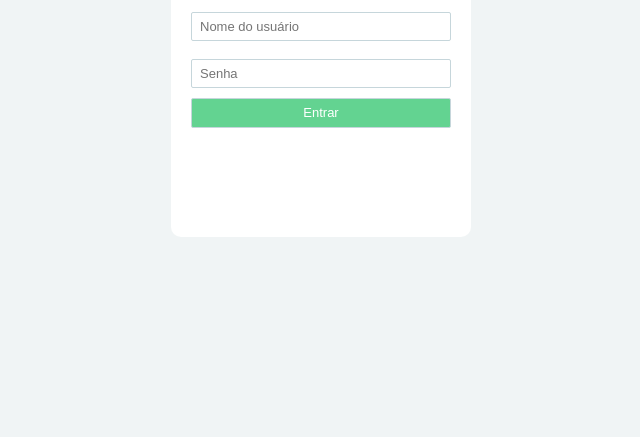
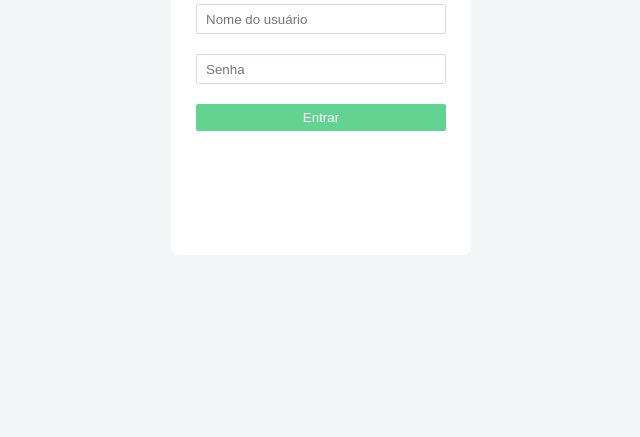
Before and after one commit to PedroGontijo23/MK_Solutions, a plain HTML site: page index.html in a window 1280 px wide. Shown: the part 363-800 px from the top of the page, without its empty margins (319-959 px from the left). Drawn offline with Linux system fonts and the light colour scheme.

Commit message:
alterações de css parcialmente solucionadas

```diff
--- a/index.css
+++ b/index.css
@@ -7,7 +7,7 @@
 body {
     width: 100vw;
     height: 100vh;
-    background-color: #f0f4f5;
+    background-color: #f2f6f7;
     font-family: 'Lucida Sans', 'Lucida Sans Regular', 'Lucida Grande', 'Lucida Sans Unicode', Geneva, Verdana, sans-serif;
 }
 
@@ -19,53 +19,52 @@ main {
 }
 
 img {
-    padding: 40px 10px 0px 10px;
-    display: grid;
-    align-items: center;
+    padding: 40px 5px 45px 5px;
 }
 
-
+/* Gapa seria um "espaçamento" para todos os itens presentes no form*/
 form {
     display: flex;
     flex-direction: column;
     gap: 10px;
     width: 300px;
-    height: 400px;
-    padding: 20px;
+    height: 435px;
+    padding: 25px;
     background: #ffffff;
-    border-radius: 10px;
+    border-radius: 8px;
 }
 
-caixas-input {
+.caixas-input {
+    height: 100px;
+    width: 100%;
+    display: flex;
+    flex-direction: column;
+    justify-content: space-between;
+    align-items: center;
+}
+
+.preenchimento {
+    position: relative;
     width: 100%;
     height: 50px;
-    justify-content: space-between;
-    align-items: center;
-    display: flex;
+    margin: 10px 0;
 }
 
-input {
+.preenchimento input {
     width: 100%;
     height: 100%;
-    background-color: rgba(0, 0, 0, 0);
-    border: 1px solid #c6d6db;
-    outline: none;
+    background-color: transparent;
+    border: 1px solid rgb(212, 218, 236);
     border-radius: 2px;
-    font-size: 13px;
-    padding: 6px 8px;
-}
-
-.user {
-    padding: 50px 0px 18px 0px;
+    padding: 0 0 0 9px;
 }
 
 .Login {
     width: 100%;
-    height: 30px;
-    border: 1px solid #c6d6db;
+    height: 27px;
+    background-color: #63D391;
+    color: white;
+    outline: none;
+    border-color: transparent;
     border-radius: 2px;
-    cursor: pointer;
-    font-size: 13px;
-    color: white;
-    background: #63d391;
 }
--- a/index.html
+++ b/index.html
@@ -13,10 +13,10 @@
             <img src="./img/logo.png">
 
             <div class="caixas-input">
-                <div class="user">
+                <div class="preenchimento">
                     <input placeholder="Nome do usuário">
                 </div>
-                <div class="password">
+                <div class="preenchimento">
                     <input placeholder="Senha" type="password">
                 </div>
             </div>
```
